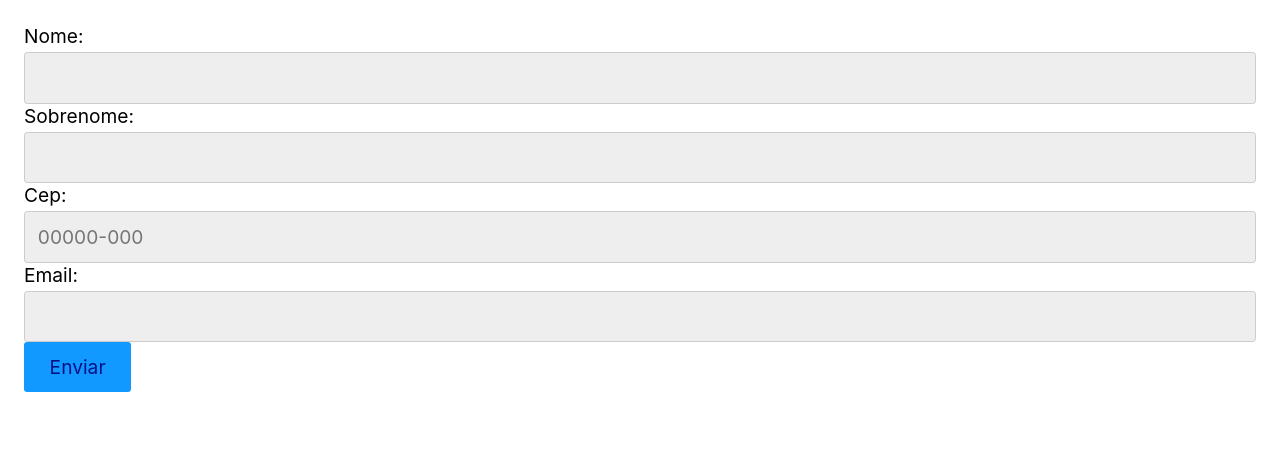
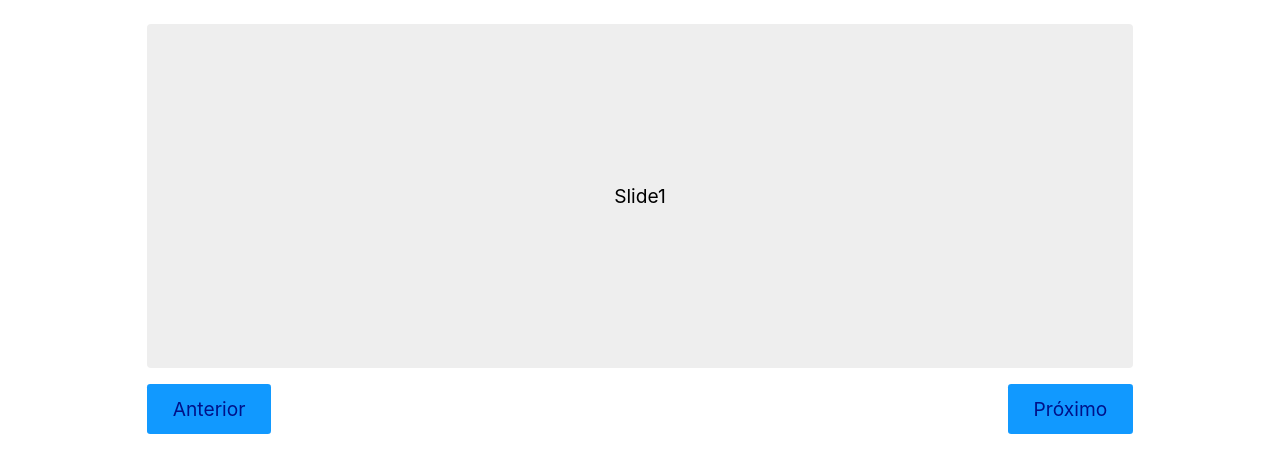
Before and after one commit to niltonxp/react-origamid, a React (Create React App) app: page / in a window 1280 px wide. Shown: the top 472 px of the page. Built offline with nearby package versions, Linux system fonts and the light colour scheme.

Commit message:
Criando slide simples

```diff
--- a/public/index.html
+++ b/public/index.html
@@ -14,7 +14,6 @@
     <link rel="manifest" href="%PUBLIC_URL%/manifest.json" />
     <link rel="stylesheet" href="%PUBLIC_URL%/style.css" />
 
-
     <title>React App</title>
   </head>
   <body>
--- a/src/App.js
+++ b/src/App.js
@@ -1,30 +1,27 @@
 import React from "react";
-import Input from "./Form/Input";
-import useForm from "./Hooks/useForm";
+
+import Slide from "./Slide";
 
 const App = () => {
-  const cep = useForm("cep");
-  const email = useForm("email");
-  const name = useForm();
-  const lastName = useForm(false);
-
-  function handleSubmit(e) {
-    e.preventDefault();
-    if (cep.validate() && email.validate() && name.validate()) {
-      console.log("Enviar");
-    } else {
-      console.log("Não enviar");
-    }
-  }
+  const slides = [
+    {
+      id: "slide1",
+      text: "Slide1",
+    },
+    {
+      id: "slide2",
+      text: "Slide2",
+    },
+    {
+      id: "slide3",
+      text: "Slide3",
+    },
+  ];
 
   return (
-    <form onSubmit={handleSubmit}>
-      <Input id="name" label="Nome" {...name} />
-      <Input id="lastName" label="Sobrenome" {...lastName} />
-      <Input id="cep" label="Cep" placeholder="00000-000" {...cep} />
-      <Input id="email" label="Email" {...email} />
-      <button>Enviar</button>
-    </form>
+    <>
+      <Slide slides={slides} />
+    </>
   );
 };
 
--- a/src/Form/Input.js
+++ /dev/null
@@ -1,23 +0,0 @@
-import React from "react";
-
-function Input(props) {
-  const { id, label, type, value, onChange, onBlur, placeholder, error} = props;
-
-  return (
-    <>
-      <label htmlFor={id}>{label}:</label>
-      <input
-        id={id}
-        name={id}
-        type={type || "text"}
-        placeholder={placeholder}
-        onChange={onChange}
-        onBlur={onBlur}
-        value={value}
-      />
-      {error && <p>{error}</p>}
-    </>
-  );
-}
-
-export default Input;
--- a/src/Hooks/useForm.js
+++ /dev/null
@@ -1,47 +0,0 @@
-import React from "react";
-
-const types = {
-  cep: {
-    regex: /^\d{5}-?\d{3}$/,
-    message: "Cep inválido.",
-  },
-  email: {
-    regex: /\S+@\S+\.\S+/,
-    message: "Email inválido.",
-  },
-};
-
-const useForm = (type) => {
-  const [value, setValue] = React.useState("");
-  const [error, setError] = React.useState(null);
-
-  function validate(value) {
-    if (type === false) return true;
-    if (value.length === 0) {
-      setError("Preencha um valor!");
-      return false;
-    } else if (types[type] && !types[type].regex.test(value)) {
-      setError(types[type].message);
-      return false;
-    } else {
-      setError(null);
-      return true;
-    }
-  }
-
-  function onChange({ target }) {
-    if (error) validate(target.value);
-    setValue(target.value);
-  }
-
-  return {
-    value,
-    setValue,
-    error,
-    onChange,
-    onBlur: () => validate(value),
-    validate: () => validate(value),
-  };
-};
-
-export default useForm;
--- /dev/null
+++ b/src/Slide.js
@@ -0,0 +1,44 @@
+import React from "react";
+import styles from "./Slide.module.css";
+
+const Slide = ({ slides = [] }) => {
+  const [active, setActive] = React.useState(0);
+  const [position, setPosition] = React.useState(0);
+  const contentRef = React.useRef();
+
+  const handlePrev = () => {
+    if (active > 0) setActive((active) => active - 1);
+  };
+
+  const handleNext = () => {
+    if (active < slides.length - 1) setActive((active) => active + 1);
+  };
+
+  React.useEffect(() => {
+    const { width } = contentRef.current.getBoundingClientRect();
+    setPosition(-(width * active));
+  }, [active]);
+
+  return (
+    <section className={styles.container}>
+      <div
+        ref={contentRef}
+        className={styles.content}
+        style={{ transform: `translateX(${position}px)` }}
+      >
+        {slides.map((slide) => (
+          <div key={slide.id} className={styles.item}>
+            {slide.text}
+          </div>
+        ))}
+      </div>
+
+      <nav className={styles.nav}>
+        <button onClick={handlePrev}>Anterior</button>
+        <button onClick={handleNext}>Próximo</button>
+      </nav>
+    </section>
+  );
+};
+
+export default Slide;
--- /dev/null
+++ b/src/Slide.module.css
@@ -0,0 +1,25 @@
+.container {
+  overflow: hidden;
+}
+
+.content {
+  display: flex;
+  transition: transform .3s ease;
+}
+
+.item {
+  flex-shrink: 0;
+  width: 80%;
+  margin: 0 10%;
+  padding: 10rem 0;
+  background: #eee;
+  border-radius: 4px;
+  text-align: center;
+}
+
+.nav {
+  display: flex;
+  justify-content: space-between;
+  margin: 1rem auto;
+  width: 80%;
+}
```
Also changed, not shown: src/Form/Checkbox.js (deleted, +0 -32 lines), src/Form/Radio.js (deleted, +0 -24 lines), src/Form/Select.js (deleted, +0 -24 lines).
